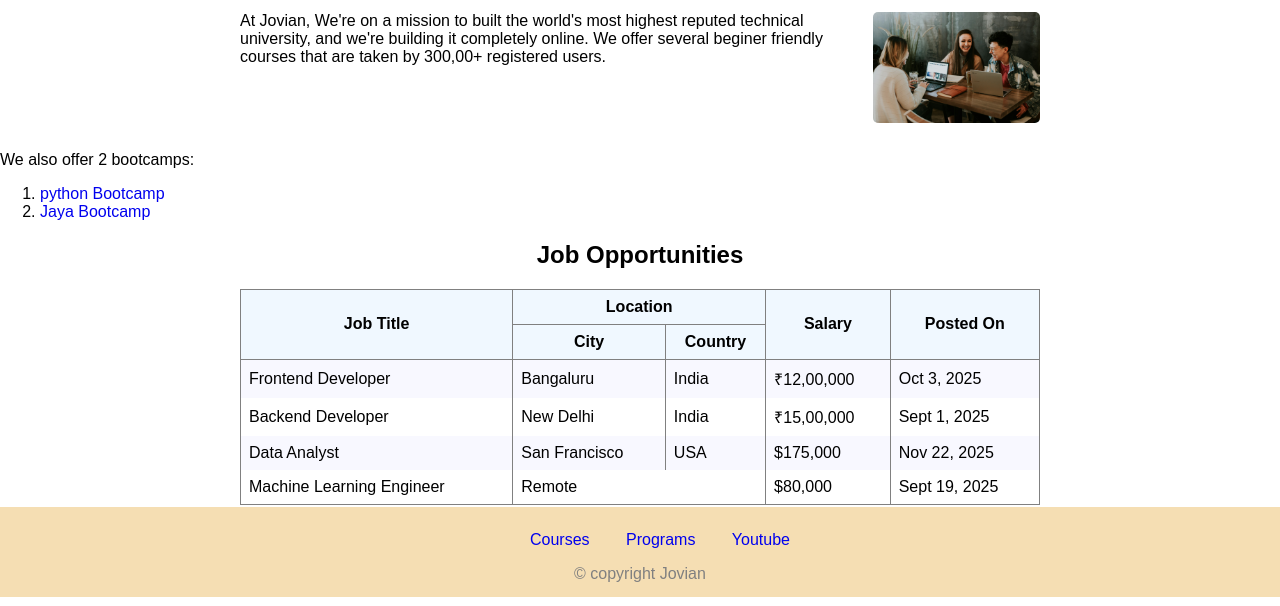
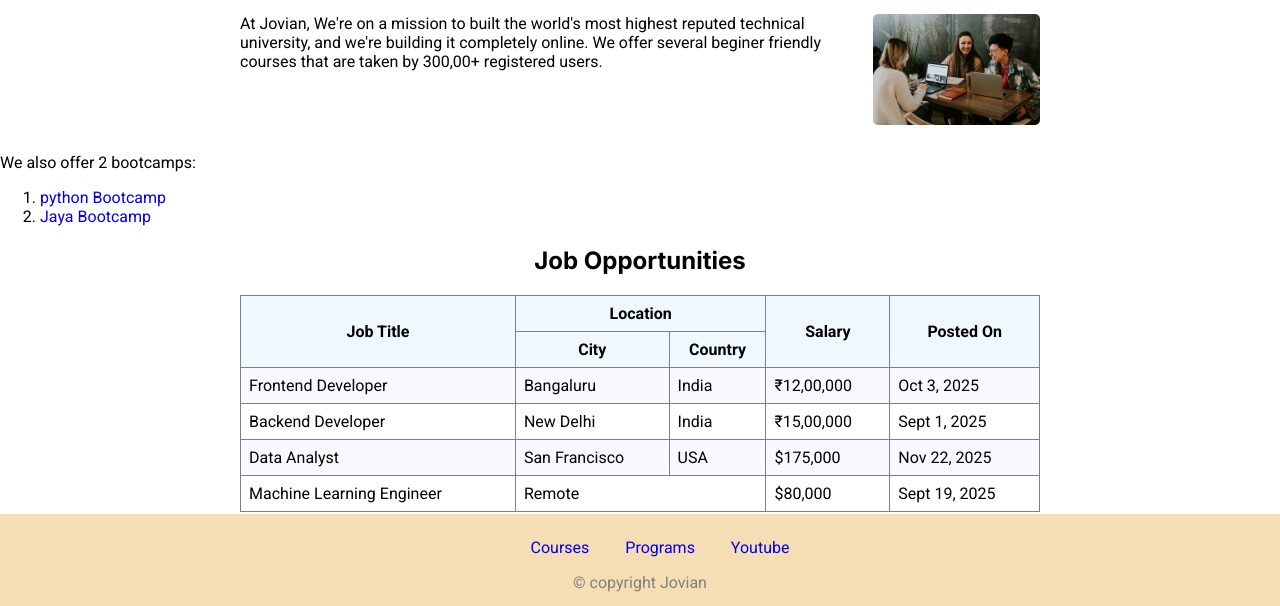
Before and after one commit to Athul-jyothi/Jovian-Web-Application, a plain HTML site: page index.html in a window 1280 px wide. Shown: the part 320-926 px from the top of the page. Drawn offline with Linux system fonts and the light colour scheme.

Commit message:
made some changes in the job opportunities table

```diff
--- a/index.html
+++ b/index.html
@@ -2,6 +2,9 @@
 <html>
   <head>
     <title>Jovian</title>
+    <link rel="preconnect" href="https://fonts.googleapis.com">
+<link rel="preconnect" href="https://fonts.gstatic.com" crossorigin>
+<link href="https://fonts.googleapis.com/css2?family=Inter:ital,opsz,wght@0,14..32,100..900;1,14..32,100..900&family=Roboto:ital,wght@0,100..900;1,100..900&display=swap" rel="stylesheet">
     <link rel="stylesheet" href="style.css">
   </head>
   <body>
--- a/style.css
+++ b/style.css
@@ -1,8 +1,17 @@
 body {
   padding: 0;
   margin: 0;
-  font-family: sans-serif;
+  font-family: "roboto", sans-serif;
 }
+h1,
+h2,
+h3,
+h4,
+h5,
+h6 {
+  font-family: "inter", sans-serif;
+}
+
 h1 {
   text-align: center;
   color: black;
@@ -31,7 +40,7 @@ h3 {
   background-color: aliceblue;
 }
 .jobs-datarow td {
-  border-right: 1px solid grey;
+  border: 1px solid grey;
   padding: 8px;
 }
 #jobs-table tr:nth-child(odd) {
```
